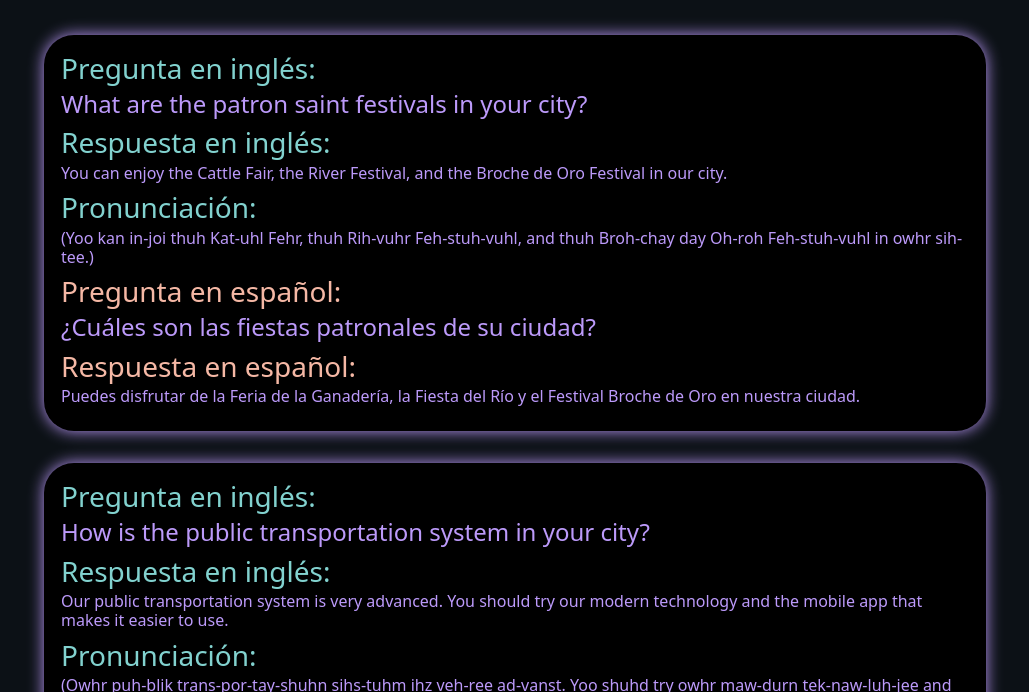
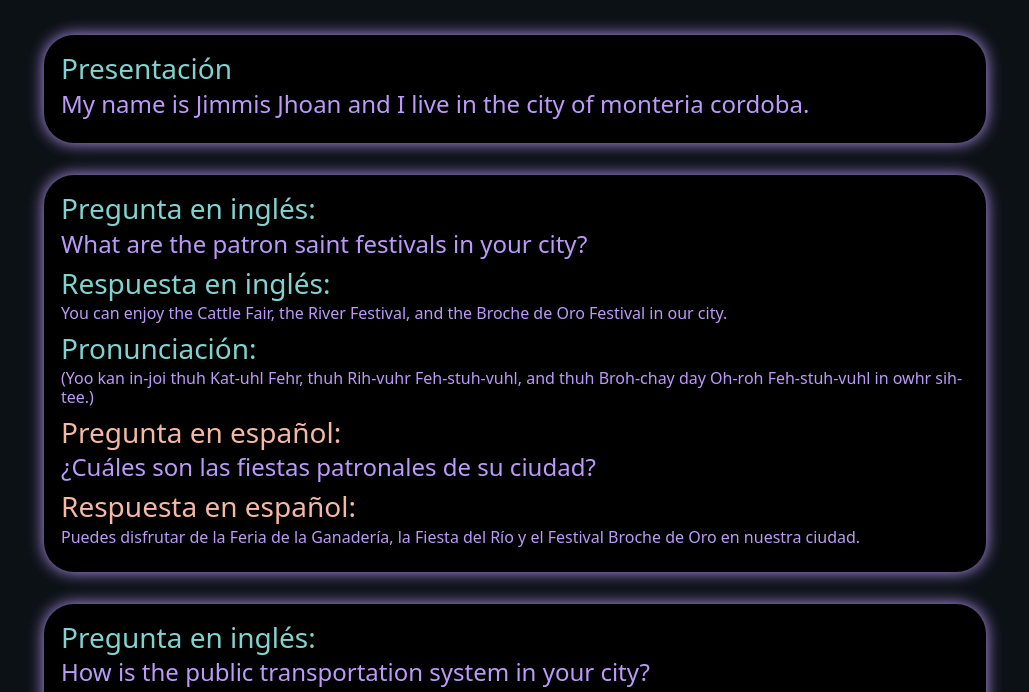
Before and after one commit to JimsimroDev/entrevista-en-ingl-s, a website: page index.html in a window 1280 px wide. Shown: the part 85-777 px from the top of the page, without its empty margins (125-1154 px from the left). Drawn offline with Linux system fonts and the light colour scheme.

```diff
--- a/index.html
+++ b/index.html
@@ -19,6 +19,18 @@
       </div>
     </header>
     <main>
+<section>
+        <div class="container-fluid d-flex justify-content-center">
+          <div class="card col-lg-9 .col-lg-9">
+            <div class="card-body">
+              <h3 class="card-title">Presentación</h3>
+              <h4 class="card-subtitle mb-2 text-muted">
+                My name is Jimmis Jhoan and I live in the city of monteria cordoba.
+              </h4>
+            </div>
+          </div>
+        </div>
+      </section>
       <section>
         <div class="container-fluid d-flex justify-content-center">
           <div class="card col-lg-9 .col-lg-9">
```
